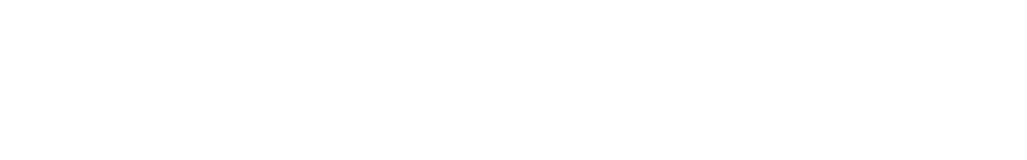
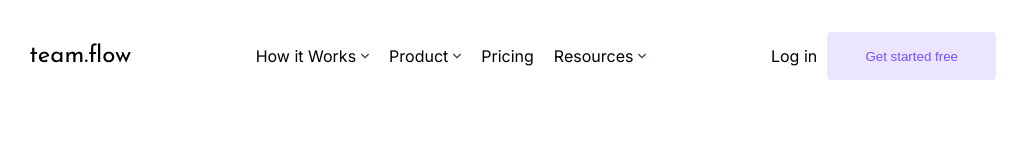
Before and after one commit to f1vish/grid-layout-2, a plain HTML site: page index.html in a window 1280 px wide. Shown: the whole page, without its empty margins (65-1092 px from the left). Drawn offline with Linux system fonts and the light colour scheme.

Commit message:
Add header

```diff
--- a/assets/css/style.css
+++ b/assets/css/style.css
@@ -0,0 +1,85 @@
+* {
+    box-sizing: border-box;
+}
+
+body {
+    font-family: 'Inter', sans-serif;
+}
+
+header {
+    display: flex;
+    justify-content: space-around;
+    align-items: center;
+    padding: 2rem;
+}
+
+.logo {
+    font-family: 'Josefin Sans';
+    font-size: 24px;
+    text-decoration: none;
+    color: inherit;
+}
+
+.nav-list {
+    display: flex;
+    gap: 20px;
+    flex-wrap: wrap;
+}
+
+.nav-list a {
+    display: flex;
+    gap: 5px;
+    flex-wrap: nowrap;
+
+    text-decoration: none;
+    color: inherit;
+}
+
+.actions {
+    display: flex;
+    gap: 10px;
+    align-items: center;
+}
+
+.actions a {
+    text-decoration: none;
+    color: inherit;
+}
+
+.actions button {
+    width: 169px;
+    height: 48px;
+    background-color: #ECE5FF;
+    color: #794CFF;
+    border: none;
+    cursor: pointer;
+    border-radius: 4px;
+}
+
+.menu a {
+    display: flex;
+    flex-direction: column;
+    font-size: 8px;
+    text-transform: uppercase;
+    gap: 10px;
+    display: none;
+    text-decoration: none;
+    color: inherit;
+}
+
+@media screen and (max-width: 800px) {
+
+    header {
+        justify-content: space-between;
+    }
+
+    .actions, .nav-list {
+        display: none;
+    }
+
+    .menu a {
+        display: flex;
+    }
+
+
+}
--- a/index.html
+++ b/index.html
@@ -4,10 +4,68 @@
     <meta charset="UTF-8">
     <meta name="viewport" content="width=device-width, initial-scale=1.0">
     <title>grid-layout-2</title>
+
+    <!-- подключил из google fonts -->
+    <link rel="preconnect" href="https://fonts.googleapis.com">
+    <link rel="preconnect" href="https://fonts.gstatic.com" crossorigin>
+    <link href="https://fonts.googleapis.com/css2?family=Josefin+Sans:ital,wght@0,100..700;1,100..700&display=swap" rel="stylesheet">
+    <link href="https://fonts.googleapis.com/css2?family=Inter:ital,opsz,wght@0,14..32,100..900;1,14..32,100..900&display=swap" rel="stylesheet">
+
     <link rel="stylesheet" href="./assets/css/reset.css">
     <link rel="stylesheet" href="./assets/css/style.css">
 </head>
 <body>
+    <header>
+        <a href="#" class="logo" >team.flow</a>
+        <nav>
+            <ul class="nav-list">
+                <li>
+                    <a href="#">
+                    <p>
+                        How it Works
+                    </p>
+                    <img src="./assets/images/arrow.svg" alt="arrow">
+                    </a>
+                </li>
+                <li>
+                    <a href="#">
+                    <p>
+                        Product
+                    </p>
+                    <img src="./assets/images/arrow.svg" alt="arrow">
+                    </a>
+                </li>
+                <li>
+                    <a href="#">
+                    <p>
+                        Pricing
+                    </p>
+                    </a>
+                </li>
+                <li>
+                    <a href="#">
+                    <p>
+                        Resources
+                    </p>
+                    <img src="./assets/images/arrow.svg" alt="arrow">
+                    </a>
+                </li>
+            </ul>
+        </nav>
 
+        <div class="actions">
+            <a href="#">Log in</a>
+            <button>Get started free</button>
+        </div>
+
+        <div class="menu">
+            <a href="#">
+            <img src="./assets/images/menu.svg" alt="menu">
+            <p>Menu</p>
+            </a>
+        </div>
+
+
+    </header>
 </body>
 </html>
```
Also changed, not shown: assets/images/arrow.svg (added), assets/images/menu.svg (added).
